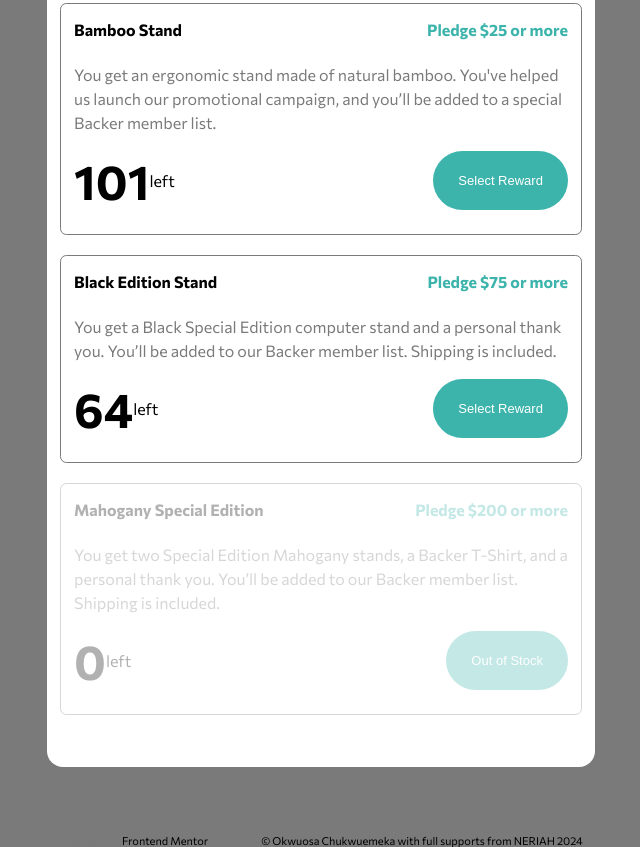
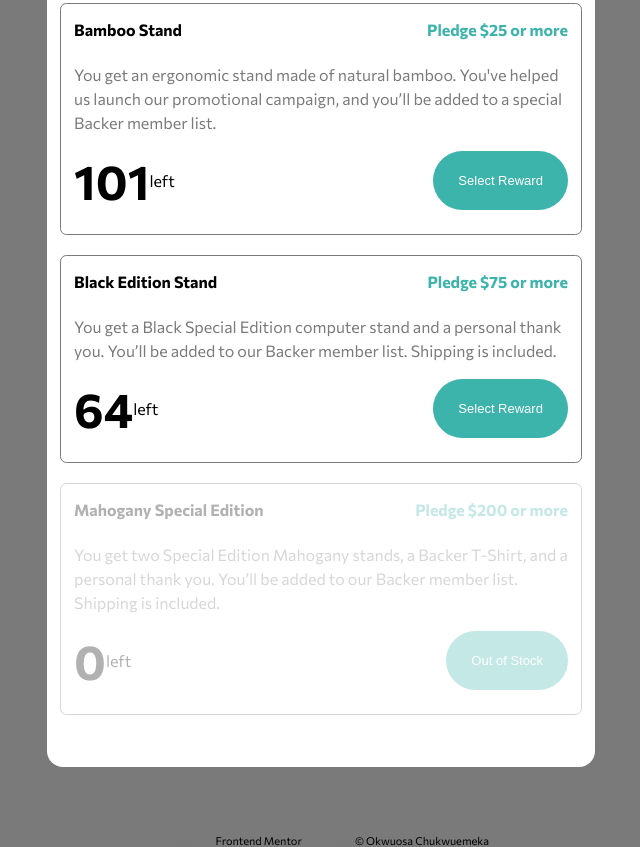
Before and after one commit to kwvxii/Crowdfunding, a plain HTML site: page index.html in a window 1280 px wide. Shown: the part 1110-1957 px from the top of the page, without its empty margins (319-959 px from the left). Drawn offline with Linux system fonts and the light colour scheme.

Commit message:
Update index.html

```diff
--- a/index.html
+++ b/index.html
@@ -126,7 +126,7 @@
   <footer>
     <p class="attribution">
       Challenge by <a href="https://www.frontendmentor.io?ref=challenge" target="_blank">Frontend Mentor</a>.
-      Coded by <a href="https://www.frontendmentor.io/profile/kwvxii">&copy; Okwuosa Chukwuemeka with full supports from NERIAH 2024</a>.
+      Coded by <a href="https://www.frontendmentor.io/profile/kwvxii">&copy; Okwuosa Chukwuemeka</a>.
     </p>
   </footer>
 </body>
```
